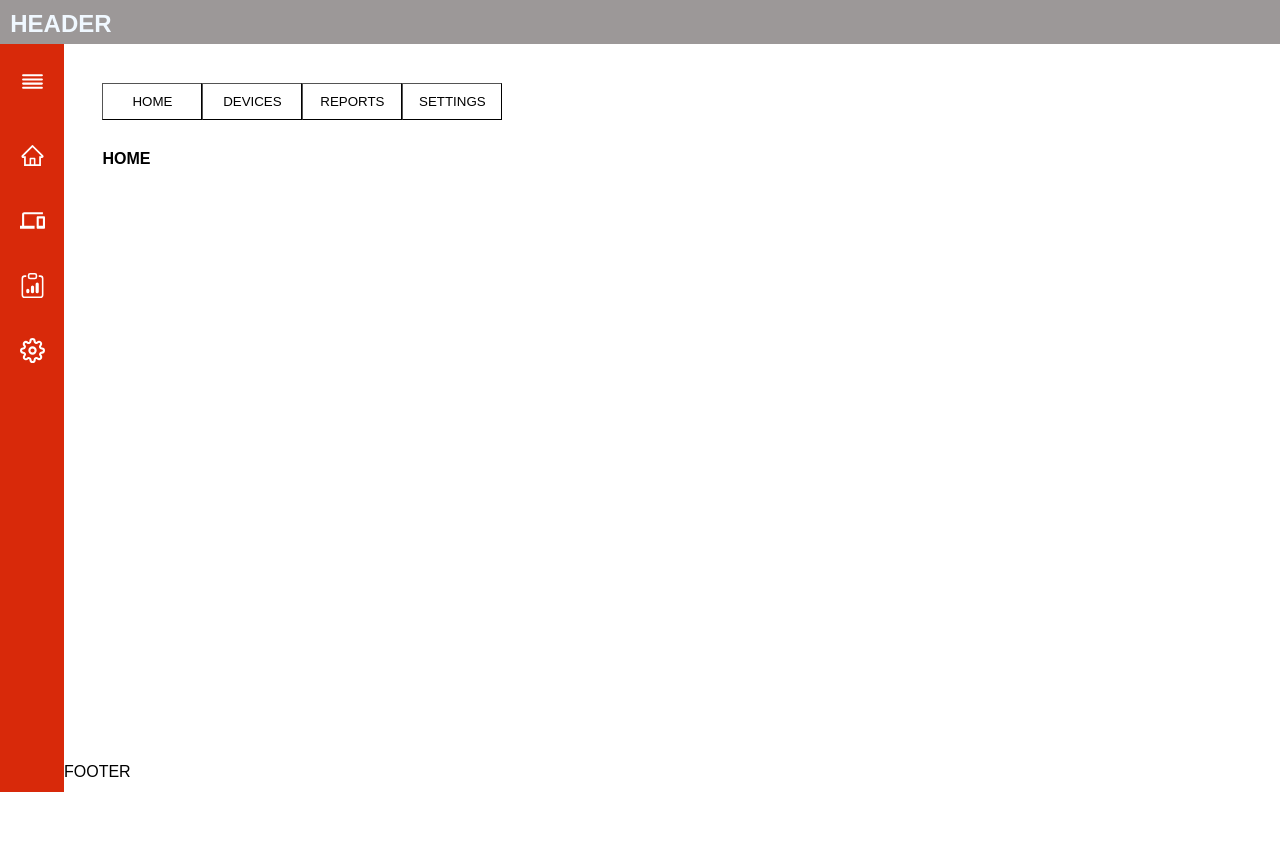
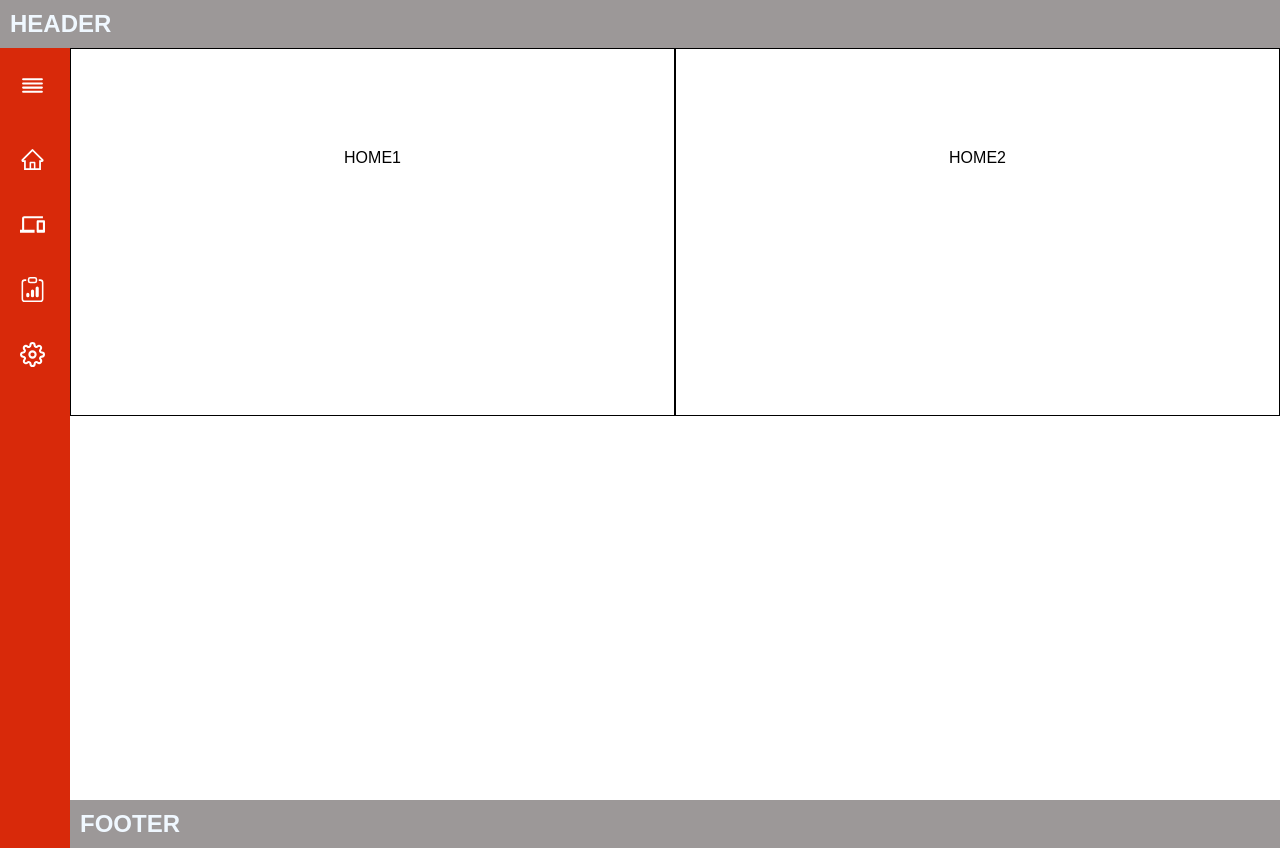
Before and after one commit to Indresh0903/Slider, a React app: page / in a window 1280 px wide. Before the commit the page ends 800 px from the top, so only its background shows below. Built offline with nearby package versions, Linux system fonts and the light colour scheme.

Commit message:
Home,footer,menu- edits

```diff
--- a/src/Components/Left.js
+++ b/src/Components/Left.js
@@ -22,7 +22,7 @@ function Left(){
         <div className={!expand?'left':'left expanded'} >
            <nav className="flex-container">
 
-            <div className='menubtn'onClick={()=>{
+            <div className={expand?'menubtn menuopen':'menubtn'}onClick={()=>{
                 setExpand(prev=>{
                     return(!prev)
                 })
--- a/src/index.css
+++ b/src/index.css
@@ -5,36 +5,42 @@
 }
 
 .header{
-  display:block;
+  display:inline-block;
+  width: 100%;
   position: sticky;
   color: aliceblue;
   background-color: rgba(112, 107, 107, 0.692);
-  padding:0.8%;
-  height: 3vh;
+  padding:10px;
 
 }
 
 /* LEFT PANEL */
+
 .left{
   display:flex;
   flex-direction: column;
+
   float: left;
+  /* top:0;
+  left:0; */
   width: 5%;
-  height: 93.5vh;
+  min-width: 70px;
+  height: 100vh;
   background-color: rgb(216, 41, 10);
-    transition-property:width;
+    transition-property:width,min-width;
     transition-duration: 0.8s;
     transition-timing-function: ease;
 }
 .left.expanded{
   width: 12%;
+  min-width: 160px;
 }
 
 .flex-container{
   display: flex;
   flex-wrap: wrap;
   flex-direction: column;
-  -ms-flex-align: center;
+
   justify-content: center;
   margin: 15px;
 }
@@ -45,7 +51,14 @@
   cursor: pointer;
   color: aliceblue;
   margin: 10px 0px 30px 5px;
+  width: 5%;
+  transition-property: margin;
+  transition-duration: 0.8s;
+    transition-timing-function: ease;
 
+}
+.menuopen{
+  margin: 10px 0px 30px 110px;
 }
 .link{
   text-decoration: none;
@@ -106,11 +119,43 @@
   position: relative;
   display: flex;
   flex-direction: column;
-  height: 82.5vh;
-  padding: 3%;
+  flex-wrap: wrap;
+  height: 100vh;
+  /* padding: 3%; */
+}
+.page-name{
+  display: flex;
+  flex-wrap: wrap;
+  justify-content:space-evenly;
+  align-content: flex-start;
+
+  text-align: center;
+
+}
+.page-name div{
+  height: 46vh;
+  border:1px solid black;
+  flex-grow: 1;
+   min-width: 300px;
+   padding: 100px;
+   box-sizing: border-box;
 }
 
-.main-flex{
+/* FOOTER */
+.foot{
+  position:absolute;
+  left: 0;
+  width: 100%;
+  bottom: 0;
+  color: aliceblue;
+  background-color: rgba(112, 107, 107, 0.692);
+  padding:10px;
+}
+
+
+
+
+/* .main-flex{
   display:flex;
   flex-direction: row;
   flex-wrap: wrap;
@@ -150,10 +195,6 @@
   font-size: small;
   text-align: center;
 }
-
-.foot{
-  position:absolute;
-  left: 0;
-  bottom: 0;
-
-}
+.extra-setting.open li:hover{
+  background-color:rgba(233, 225, 225, 0.945) ;
+} */
--- a/src/pages/Devices.js
+++ b/src/pages/Devices.js
@@ -4,7 +4,7 @@ import Footer from './Footer'
 export default function Devices() {
     return (
         <div className="main-wrap">
-            <MainHeader/>
+            {/* <MainHeader/> */}
             <div className="page-name">
                 <h4>DEVICES</h4>
             </div>
--- a/src/pages/Footer.js
+++ b/src/pages/Footer.js
@@ -2,9 +2,9 @@ import React from 'react';
 function Footer(){
     return(
         <footer className="foot">
-        <div>
-            FOOTER
-        </div>
+        <h2>
+        FOOTER
+        </h2>
         </footer>
     )
 }
--- a/src/pages/Home.js
+++ b/src/pages/Home.js
@@ -4,9 +4,11 @@ import Footer from './Footer'
 export default function Home() {
     return (
         <div className="main-wrap">
-            <MainHeader/>
+            {/* <MainHeader/> */}
             <div className="page-name">
-                <h4>HOME</h4>
+                {/* <h4>HOME</h4> */}
+                <div className="Home1"> HOME1 </div>
+                <div className="Home2"> HOME2 </div>
             </div>
             <Footer/>
         </div>
--- a/src/pages/Network.js
+++ b/src/pages/Network.js
@@ -4,7 +4,7 @@ import Footer from './Footer'
 export default function Network() {
     return (
         <div className="main-wrap">
-            <MainHeader/>
+            {/* <MainHeader/> */}
             <div className="page-name">
                 <h4>SETTINGS{'<'}NETWORK</h4>
             </div>
--- a/src/pages/Policies.js
+++ b/src/pages/Policies.js
@@ -4,7 +4,7 @@ import Footer from './Footer'
 export default function Policies() {
     return (
         <div className="main-wrap">
-            <MainHeader/>
+            {/* <MainHeader/> */}
             <div className="page-name">
                 <h4>SETTINGS{'<'}POLICIES</h4>
             </div>
--- a/src/pages/Reports.js
+++ b/src/pages/Reports.js
@@ -4,7 +4,7 @@ import Footer from './Footer'
 export default function Reports() {
     return (
         <div className="main-wrap">
-            <MainHeader/>
+            {/* <MainHeader/> */}
             <div className="page-name">
                 <h4>REPORTS</h4>
             </div>
```
